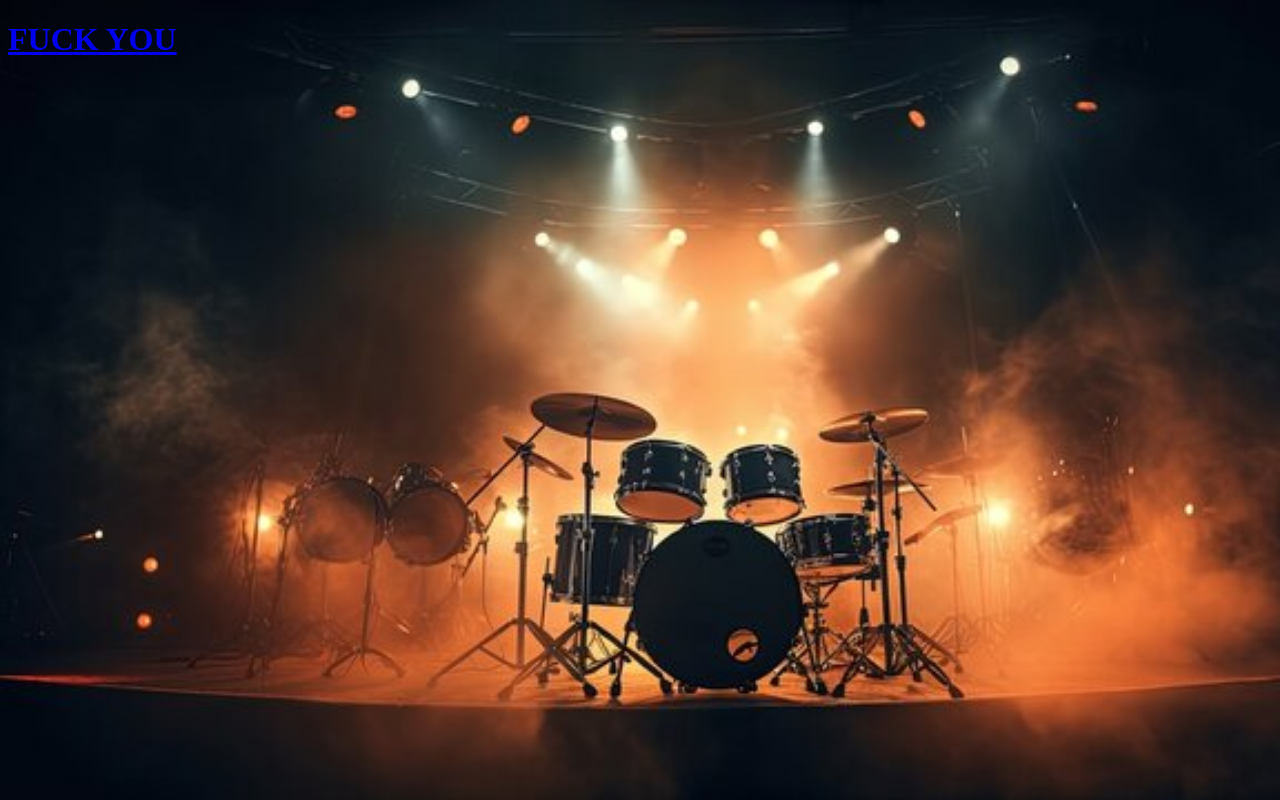
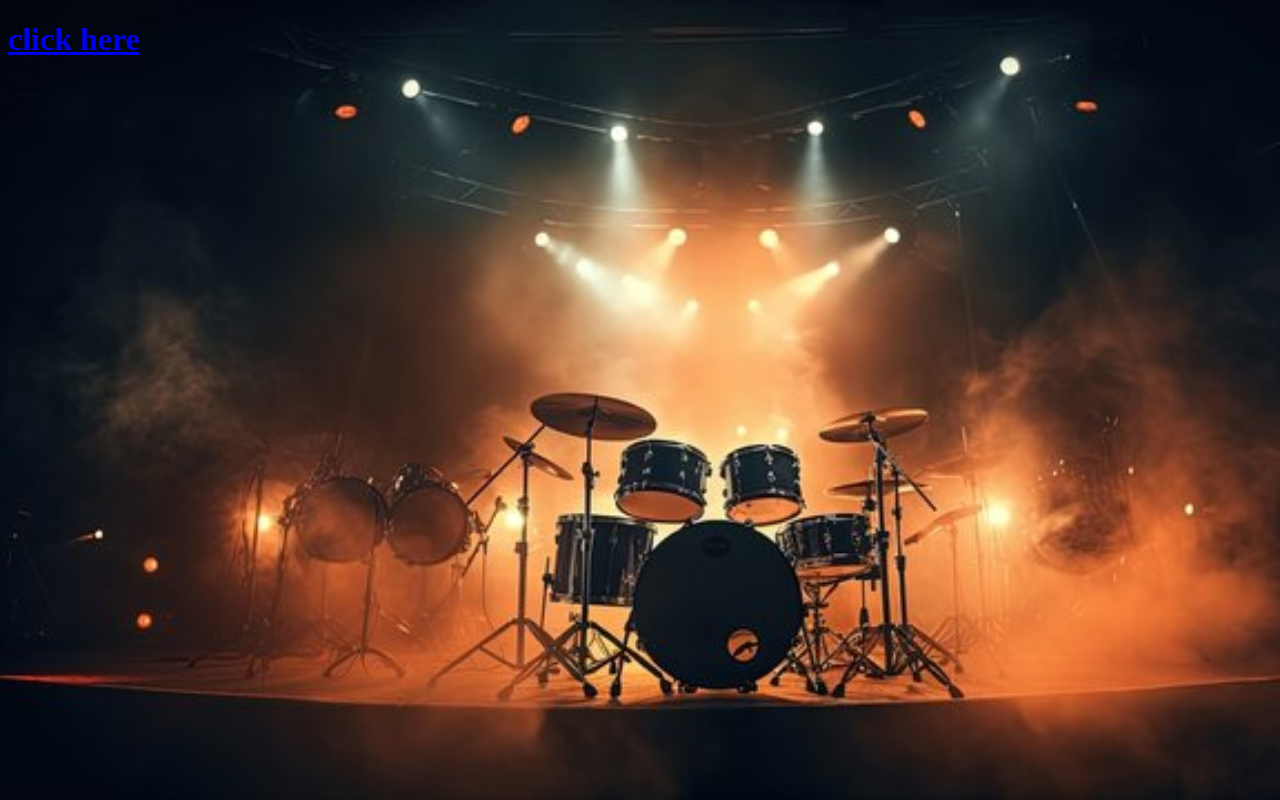
Before and after one commit to SINGHANIYA2/web, a plain HTML site: page index.html in a window 1280 px wide. Drawn offline with Linux system fonts and the light colour scheme.

Commit message:
Update index.html

```diff
--- a/index.html
+++ b/index.html
@@ -8,6 +8,6 @@
     <link rel="stylesheet" href="https://fonts.googleapis.com/css?family=Arvo">
 </head>
 <body class="music">
-    <h1><a href="music.html">FUCK YOU</a></h1>
+    <h1><a href="music.html">click here</a></h1>
 </body>
 </html>
```
